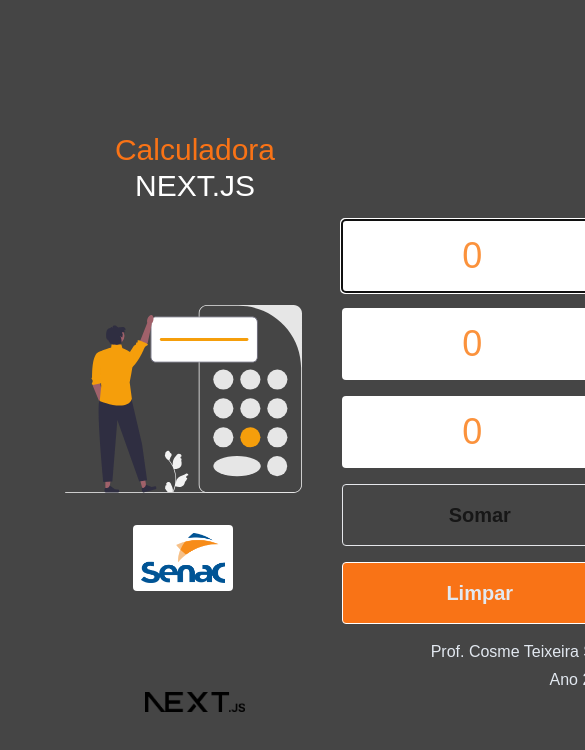
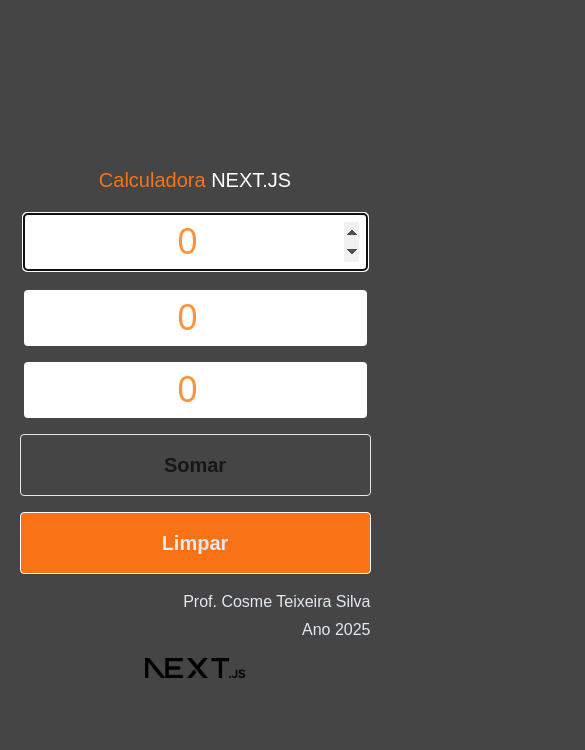
Before and after one commit to cosmeTeixeiraSilva/calculadoraNextJS, a Next.js app: page / in a window 390 px wide. Shown: the top 750 px of the page, 585 px wide, since content can reach past the window. Built offline with nearby package versions, Linux system fonts and the light colour scheme.

Commit message:
responsividade

```diff
--- a/app/_components/ladodireito.tsx
+++ b/app/_components/ladodireito.tsx
@@ -1,59 +1,52 @@
-"use client"
+"use client";
 //Quando usa o use Client a resposta sai do Client Side
-import React from 'react'
-import { useState } from 'react'
-import { primeiraAcao, segundaAcao, terceiraAcao } from '../_actions/servidor';
+import React from "react";
+import { useState } from "react";
+import { primeiraAcao, segundaAcao, terceiraAcao } from "../_actions/servidor";
 
 //acima da function ocorre do lado do Servidor
-console.log("Chamou o Componente Lado Direito...")
-function LadoDireito
-() {
-     //Variáveis Necessárias
+console.log("Chamou o Componente Lado Direito...");
+function LadoDireito() {
+  //Variáveis Necessárias
   const [numero_A, setNumero_A] = useState(0);
   const [numero_B, setNumero_B] = useState(0);
   const [resultado, setResultado] = useState(0);
 
   //Função async Calcular quando existe interação ações do lado do servidor
-  async  function Calcular() {
-    console.log("Os números Digitados:")
+  async function Calcular() {
+    console.log("Os números Digitados:");
     console.log(numero_A, numero_B);
     setResultado(numero_A + numero_B);
     //chamando ações do lado do Servidor
     primeiraAcao("Senac Lavras");
     segundaAcao(150);
-    terceiraAcao("Prof. Cosme")
-
+    terceiraAcao("Prof. Cosme");
   }
   //Função Limpar
-  function Limpar(){
-
+  function Limpar() {
     setNumero_A(0);
     setNumero_B(0);
     setResultado(0);
-
-
-
   }
 
   return (
-    <div className='flex flex-col space-y-4 w-1/2 '>
-
+    <div className="flex flex-col space-y-4  sm:w-1/2 w-[90vw]">
       <input
         type="number"
-        className="rounded p-4 text-4xl text-orange-400 text-center appearance-none"
+        className="rounded p-2 sm:p-4 text-4xl text-orange-400 text-center appearance-none m-1"
         value={numero_A}
         autoFocus
         onChange={(e) => setNumero_A(parseFloat(e.target.value))}
       />
       <input
         type="number"
-        className="rounded  p-4 text-4xl text-orange-400 text-center appearance-none"
+        className="rounded  p-2 sm:p-4 text-4xl text-orange-400 text-center appearance-none m-1"
         value={numero_B}
         onChange={(e) => setNumero_B(parseFloat(e.target.value))}
       />
       <input
         type="number"
-        className="rounded  p-4 text-4xl text-orange-400 text-center read-only"
+        className="rounded p-2 sm:p-4 text-4xl text-orange-400 text-center read-only m-1 hover:cursor-none"
         value={resultado}
         readOnly // Torna o campo somente leitura
       />
@@ -71,14 +64,15 @@
         Limpar
       </button>
       <div className="w-full text-end">
-
-      <div className='flex flex-col gap-y-1' >
-      <label className="text-slate-200 text-md    rounded">Prof. Cosme Teixeira Silva</label>
-      <label className="text-slate-200 text-md     rounded">Ano 2025</label>
-      </div>
+        <div className="flex flex-col gap-y-1">
+          <label className="text-slate-200 text-md    rounded">
+            Prof. Cosme Teixeira Silva
+          </label>
+          <label className="text-slate-200 text-md     rounded">Ano 2025</label>
+        </div>
       </div>
     </div>
-  )
+  );
 }
 
-export default LadoDireito
+export default LadoDireito;
--- a/app/_components/ladoesquerdo.tsx
+++ b/app/_components/ladoesquerdo.tsx
@@ -1,10 +1,9 @@
-import Image from 'next/image'
-import React from 'react'
+import Image from "next/image";
+import React from "react";
 
 function LadoEsquerdo() {
   return (
-    <div className='w-1/2 flex flex-col mx-auto items-center justify-center gap-y-8'>
-
+    <div className=" hidden  sm:w-1/2  sm:flex flex-col mx-auto items-center justify-center gap-y-8">
       <Image
         src="/hero.svg"
         width={300}
@@ -12,18 +11,15 @@
         alt="Picture of the author"
       />
 
-
       <Image
         src="/Senac_logo.svg.png"
         alt="Descrição da imagem"
         width={100}
         height={100}
-        className='bg-white rounded p-2 shadow-orange-50'
+        className="bg-white rounded p-2 shadow-orange-50"
       />
     </div>
   );
 }
 
-
-
-export default LadoEsquerdo
+export default LadoEsquerdo;
--- a/app/layout.tsx
+++ b/app/layout.tsx
@@ -1,17 +1,6 @@
 import type { Metadata } from "next";
-import localFont from "next/font/local";
+
 import "./globals.css";
-
-const geistSans = localFont({
-  src: "./fonts/GeistVF.woff",
-  variable: "--font-geist-sans",
-  weight: "100 900",
-});
-const geistMono = localFont({
-  src: "./fonts/GeistMonoVF.woff",
-  variable: "--font-geist-mono",
-  weight: "100 900",
-});
 
 export const metadata: Metadata = {
   title: "Calculadora Senac 2025 com NextJS",
@@ -25,11 +14,7 @@
 }>) {
   return (
     <html lang="pt-BR">
-      <body
-        className={`bg-[#454545]`}
-      >
-        {children}
-      </body>
+      <body className={`bg-[#454545] `}>{children}</body>
     </html>
   );
 }
--- a/app/page.tsx
+++ b/app/page.tsx
@@ -4,24 +4,21 @@
 import LadoDireito from "./_components/ladodireito";
 import Image from "next/image";
 export default function Home() {
-
   return (
-    <div className="flex flex-col w-2/3 mx-auto h-screen text-center justify-center">
-
-      <label  className="text-orange-500 text-3xl  text-center ">Calculadora  <span className="text-white">NEXT.JS</span>     </label>
-      <div className="flex  items-center justify-center  space-y-4  mx-auto gap-x-10 bg-[#454545]">
-
-
-      <LadoEsquerdo />
-      <LadoDireito />
-
+    <div className="flex flex-col sm:w-2/3 mx-auto h-screen w-screen text-center justify-center p-3">
+      <label className="text-orange-500 text-xl sm:text-3xl  text-center my-4 ">
+        Calculadora <span className="text-white">NEXT.JS</span>{" "}
+      </label>
+      <div className="flex  items-center justify-center  sm:space-y-4  sm:mx-auto sm:gap-x-10 bg-[#454545]">
+        <LadoEsquerdo />
+        <LadoDireito />
       </div>
       <Image
         src="/iconNextJs.png" // Caminho da imagem
         alt="Descrição da Imagem"
         width={100} // Largura da imagem
         height={100} // Altura da imagem
-        className="text-center  mx-auto"
+        className="text-center  mx-auto my-4"
       />
     </div>
   );
```
Lines whose indentation alone changed are shown as unchanged.
